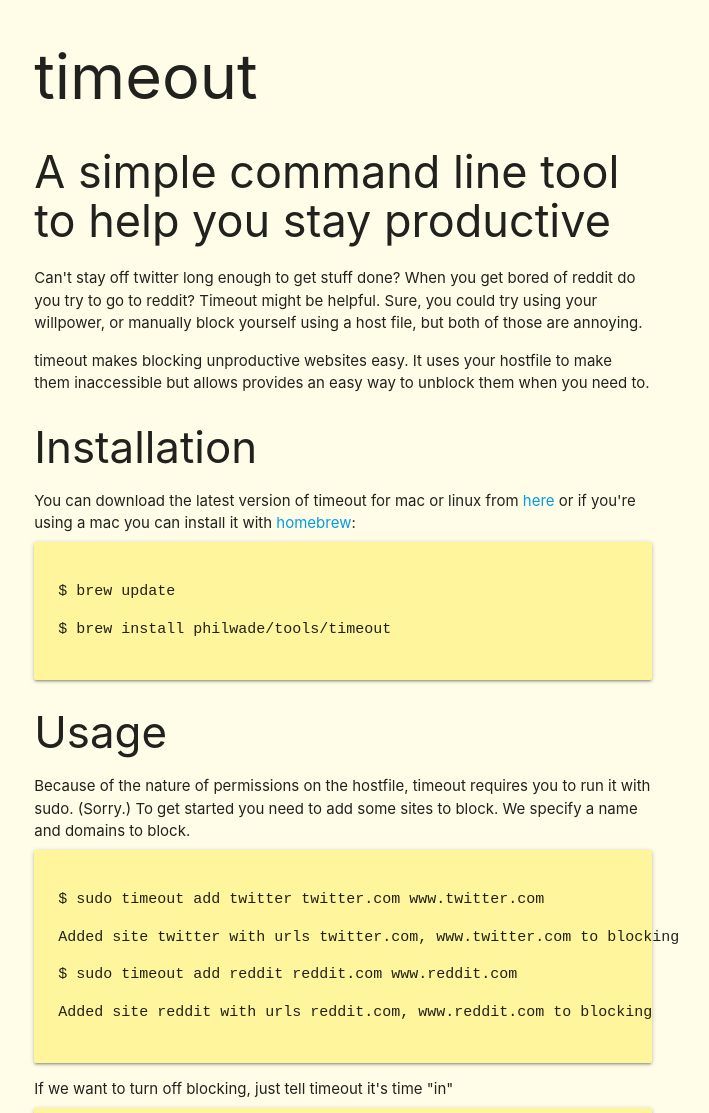
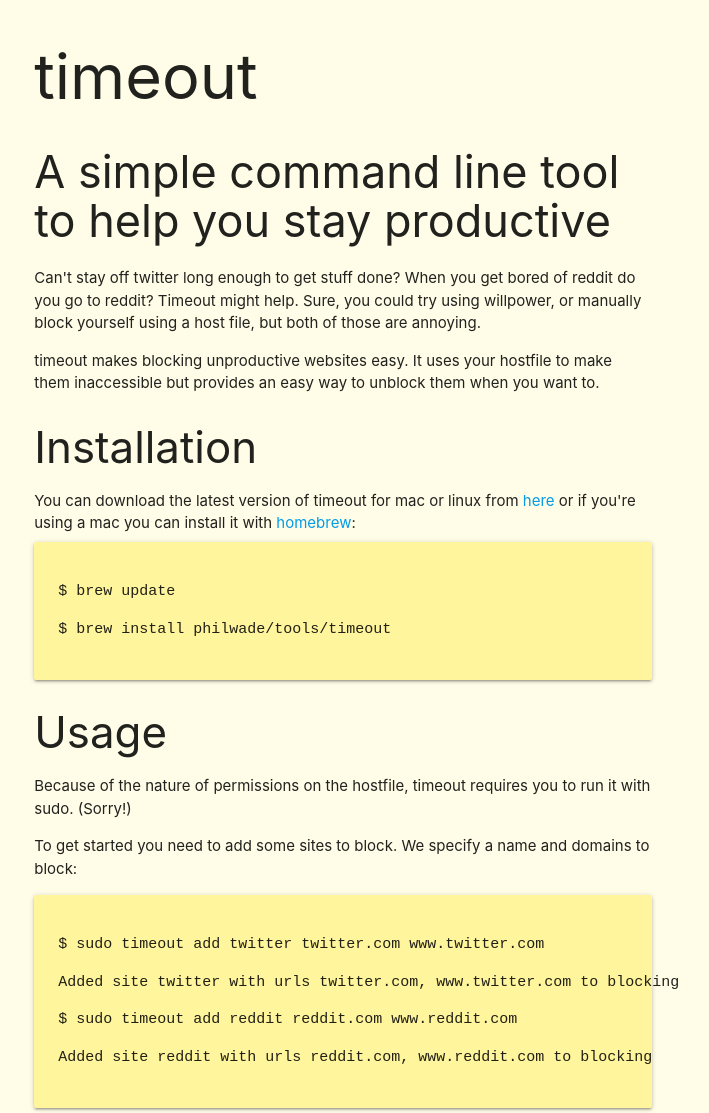
Before and after one commit to philwade/timeout-website, a plain HTML site: page index.html in a window 1280 px wide. Shown: the top 1113 px of the page, without its empty margins (297-1006 px from the left). Drawn offline with nearby package versions, Linux system fonts and the light colour scheme.

Commit message:
copy editing

```diff
--- a/index.html
+++ b/index.html
@@ -24,8 +24,8 @@
 		<div class="col offset-m3 m6 s12">
 			<h1>timeout</h1>
 			<h2>A simple command line tool to help you stay productive</h2>
-			<p>Can't stay off twitter long enough to get stuff done? When you get bored of reddit do you try to go to reddit? Timeout might be helpful. Sure, you could try using your willpower, or manually block yourself using a host file, but both of those are annoying.
-			<p>timeout makes blocking unproductive websites easy. It uses your hostfile to make them inaccessible but allows provides an easy way to unblock them when you need to.
+			<p>Can't stay off twitter long enough to get stuff done? When you get bored of reddit do you go to reddit? Timeout might help. Sure, you could try using willpower, or manually block yourself using a host file, but both of those are annoying.
+			<p>timeout makes blocking unproductive websites easy. It uses your hostfile to make them inaccessible but provides an easy way to unblock them when you want to.
 			<h3>Installation</h3>
 			You can download the latest version of timeout for mac or linux from <a href="https://github.com/philwade/timeout/releases">here</a> or if you're using a mac you can install it with <a href="https://brew.sh/">homebrew</a>:
 			<div class="card yellow lighten-3">
@@ -35,7 +35,8 @@
 				</div>
 			</div>
 			<h3>Usage</h3>
-			 Because of the nature of permissions on the hostfile, timeout requires you to run it with sudo. (Sorry.) To get started you need to add some sites to block. We specify a name and domains to block.
+			 Because of the nature of permissions on the hostfile, timeout requires you to run it with sudo. (Sorry!)
+			 <p>To get started you need to add some sites to block. We specify a name and domains to block:
 			<div class="card yellow lighten-3">
 				<div class="card-content">
 					<pre>$ sudo timeout add twitter twitter.com www.twitter.com</pre>
@@ -44,21 +45,21 @@
 					<pre>Added site reddit with urls reddit.com, www.reddit.com to blocking</pre>
 				</div>
 			</div>
-			If we want to turn off blocking, just tell timeout it's time "in"
+			If we want to turn off blocking, just tell timeout it's time "in":
 			<div class="card yellow lighten-3">
 				<div class="card-content">
 					<pre>$ sudo timeout in</pre>
 					<pre>Unblocked all sites</pre>
 				</div>
 			</div>
-			To turn it back on, just run timeout again
+			To turn it back on, just run timeout again:
 			<div class="card yellow lighten-3">
 				<div class="card-content">
 					<pre>$ sudo timeout</pre>
 					<pre>Blocked all sites</pre>
 				</div>
 			</div>
-			Turning off and on also works selectively, you just need to know the name of site(s).
+			Turning off and on also works selectively, you just need to know the name of site(s):
 			<div class="card yellow lighten-3">
 				<div class="card-content">
 					<pre>$ sudo timeout in twitter</pre>
```
